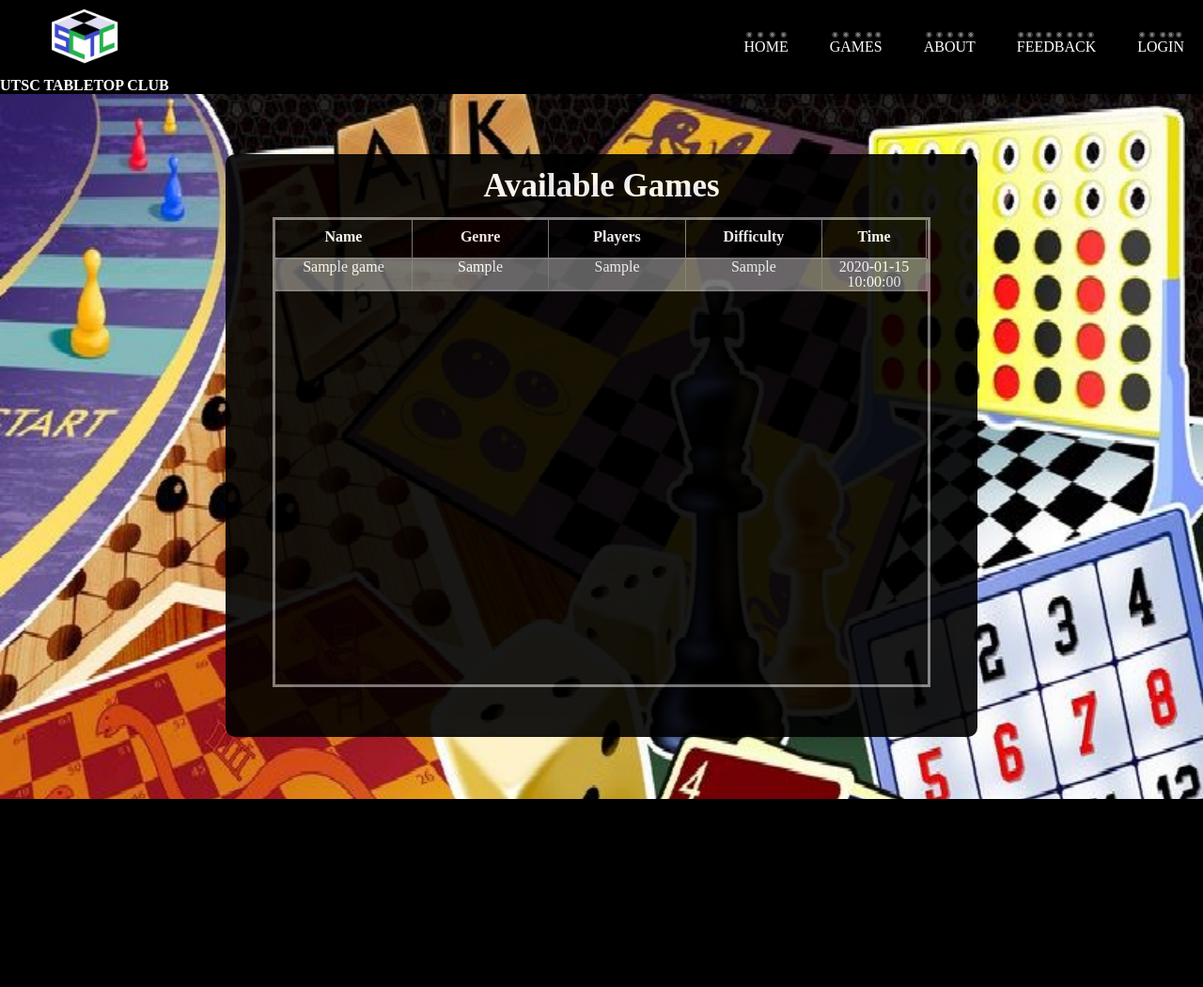
After one commit to Manav-Patel/TabletopWebsite, a PHP site: page /games.php in a window 1280 px wide. The commit adds this page. Shown: the whole page at 94% size. Run offline with PHP 8.4, Linux system fonts and the light colour scheme; tables that the repository leaves empty or names only in its code hold one stand-in row (values such as "Sample post").

Commit message:
Reorganized files. Added User folder

```diff
--- a/connection.php
+++ b/user/connection.php
@@ -1,5 +1,4 @@
 <?php
     //server name, username, password, database
     $db=mysqli_connect("localhost", "root", "", "tabletop");
-
 ?>
--- /dev/null
+++ b/user/games.php
@@ -0,0 +1,66 @@
+<?php
+    include "connection.php";
+?>
+<!DOCTYPE html>
+<html>
+    <head>
+        <title>
+            Tabletop Club Games
+        </title>
+        <link rel="stylesheet" type="text/css" href="style.css">
+        <meta charset="utf-8">
+        <meta name="viewport" content="width=device-width, intial-scale=1" >
+    </head>
+
+    <body>
+        <div class="wrapper">
+            <header>
+                <div class="logo">
+                    <img src="images/logo.png" alt="tabletop logo">
+                    <h1 style="color: white;">UTSC TABLETOP CLUB</h1>
+                </div>
+                <nav>
+                    <ul>
+                        <li><a href="home.php">HOME</a></li>
+                        <li><a href="games.php">GAMES</a></li>
+                        <li><a href="about.php">ABOUT</a></li>
+                        <li><a href="feedback.php">FEEDBACK</a></li>
+                        <li><a href="login.php">LOGIN</a></li>
+                    </ul>
+                </nav>
+            </header>
+            <section>
+                <br><br><br><br>
+                <div class="gamestable"><br>
+                    <h2 style="font-size:35px">Available Games</h2><br>
+                    <table>
+                        <tr>
+                            <th>Name</th>
+                            <th>Genre</th>
+                            <th>Players</th>
+                            <th>Difficulty</th>
+                            <th>Time</th>
+                        </tr>
+                        <?php
+
+                            $sql="SELECT * FROM `games`";
+                            $result = $db-> query($sql);
+
+                            while($row = $result-> fetch_assoc()){
+                                echo "<tr><td>". $row['name'].
+                                     "</td><td>" .$row['genre'].
+                                     "</td><td>". $row['players'].
+                                     "</td><td>". $row['difficulty'].
+                                     "</td><td>". $row['time'].
+                                     "</td><td>";
+                            }
+                        ?>
+                    </table>
+                </div>
+            </section>
+            <footer>
+
+            </footer>
+        </div>
+    </body>
+</html>
--- a/style.css
+++ b/user/style.css
@@ -226,4 +226,38 @@ footer {
     width: 150px;
 }
 
-/*================================== XXXX CODE STARTS HERE ==================================*/
+/*================================== GAMES CODE STARTS HERE ==================================*/
+
+.gamestable {
+
+    display: block;
+    text-align: center;
+    height: 620px;
+    width: 800px;
+    color: white;
+    border-radius: 10px;
+    background-color: black;
+    margin: auto;
+    opacity: .9;
+}
+
+table {
+    display: inline-block;
+    width: 700px;
+    height: 500px;
+    border-spacing: 10px;
+    border: 3px solid#808080;
+}
+
+th {
+    padding-top: 10px;
+}
+
+th, td {
+    width: 21%;
+    border-right: 1px solid #808080;
+    height: 30px;
+    border-bottom: 2px solid #808080;
+}
+
+tr:nth-child(even) {background-color: #696969;}
```
Also changed, not shown: games.php (deleted, +0 -37 lines), user/login.php (renamed from login.php, +0 -9 lines), user/about.php (renamed from about.php), user/feedback.php (renamed from feedback.php), user/home.php (renamed from home.php), user/images/background.JPG (renamed from images/background.JPG), user/images/logo.png (renamed from images/logo.png), user/registration.php (renamed from registration.php).
